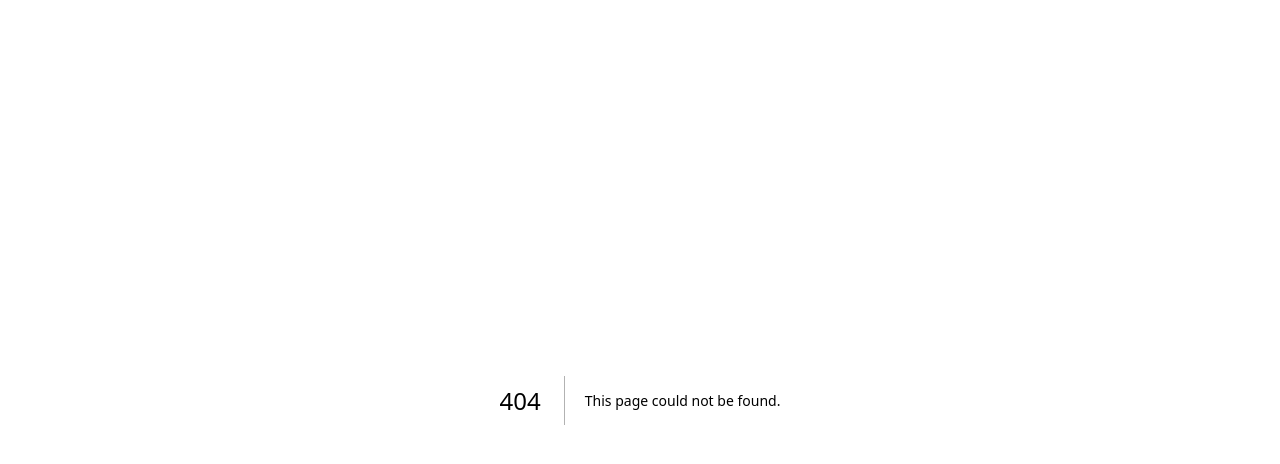
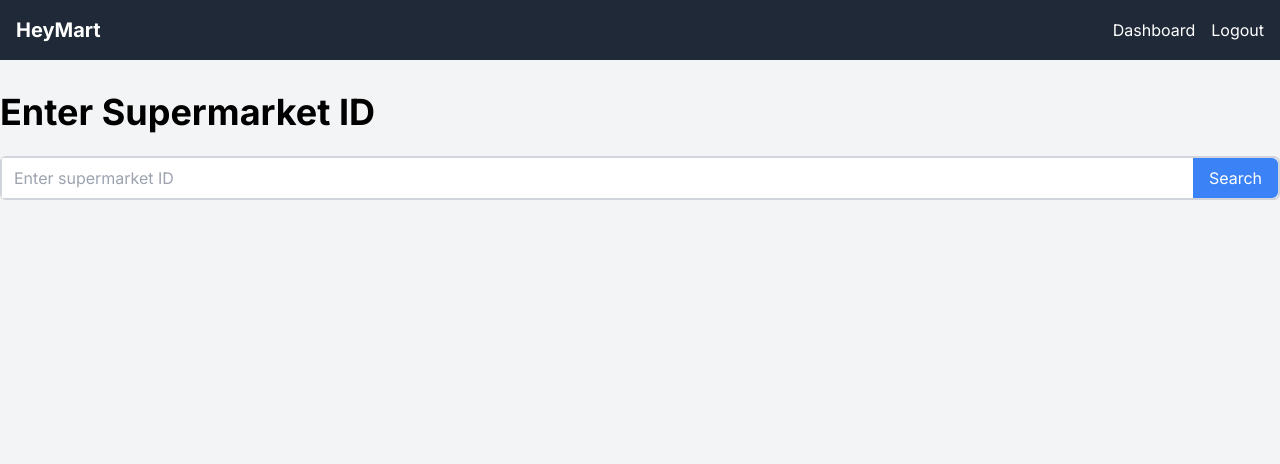
Before and after one commit to AdvPro-B13/heymart-fe, a Next.js app: page /customer/products/supermarket in a window 1280 px wide. Before the commit this address had no page. Shown: the top 464 px of the page. Built offline with nearby package versions, Linux system fonts and the light colour scheme.

Commit message:
[FEAT] Make customer only able to see products

```diff
--- /dev/null
+++ b/src/app/customer/products/page.js
@@ -0,0 +1,58 @@
+'use client';
+import React, { useEffect, useState } from 'react';
+import Navbar from '../../../components/Navbar';
+
+export default function Products() {
+    const [products, setProducts] = useState([]);
+
+    useEffect(() => {
+        const fetchProducts = async () => {
+            const token = localStorage.getItem('token');
+            if (!token) {
+                console.error('No token found');
+                return;
+            }
+            try {
+                const res = await fetch(`${process.env.NEXT_PUBLIC_API_PRODUCT_BASE_URL}/list`, {
+                    method: 'GET',
+                    headers: {
+                        'Content-Type': 'application/json',
+                        'Authorization': `Bearer ${token}`,
+                    },
+                });
+
+                if (res.ok) {
+                    const data = await res.json();
+                    setProducts(data);
+                } else {
+                    console.error('Failed to fetch products');
+                }
+            } catch (error) {
+                console.error('Error fetching products', error);
+            }
+        };
+
+        fetchProducts();
+    }, []);
+
+    return (
+        <div className="min-h-screen bg-gray-300">
+            <Navbar />
+            <div className="container mx-auto py-8">
+                <h1 className="text-4xl font-bold mb-6 text-center text-black">Products</h1>
+                <div className="grid grid-cols-1 md:grid-cols-2 lg:grid-cols-3 gap-6">
+                    {products.map(product => (
+                        <div key={product.id} className="bg-gray-100 p-6 rounded-lg shadow-md">
+                            <image src={product.image} alt={product.name} className="w-full h-48 object-cover rounded-t-lg" />
+                            <h2 className="text-2xl font-bold mt-4 text-black">{product.name}</h2>
+                            <p className="mt-2 text-black">{product.description}</p>
+                            <p className="mt-2 font-semibold text-black">Price: Rp{product.price}</p>
+                            <p className="mt-2 text-black">Quantity: {product.quantity}</p>
+                            <p className="mt-2 text-black">Supermarket ID: {product.supermarketId}</p>
+                        </div>
+                    ))}
+                </div>
+            </div>
+        </div>
+    );
+}
--- /dev/null
+++ b/src/app/customer/products/supermarket/page.js
@@ -0,0 +1,72 @@
+'use client';
+import React, { useEffect, useState } from 'react';
+import Navbar from '../../../../components/Navbar';
+
+export default function Products() {
+    const [products, setProducts] = useState([]);
+    const [supermarketId, setSupermarketId] = useState('');
+
+    const handleSearch = async () => {
+        const token = localStorage.getItem('token');
+        if (!token) {
+            console.error('No token found');
+            return;
+        }
+        try {
+            const res = await fetch(`${process.env.NEXT_PUBLIC_API_PRODUCT_BASE_URL}/supermarket/${supermarketId}`, {
+                method: 'GET',
+                headers: {
+                    'Content-Type': 'application/json',
+                    'Authorization': `Bearer ${token}`,
+                },
+            });
+
+            if (res.ok) {
+                const data = await res.json();
+                setProducts(data);
+            } else {
+                console.error('Failed to fetch products');
+            }
+        } catch (error) {
+            console.error('Error fetching products', error);
+        }
+    };
+
+    return (
+        <div className="min-h-screen bg-gray-100">
+            <Navbar />
+            <div className="container mx-auto py-8">
+                <div className="mb-8">
+                    <h5 className="text-4xl font-bold mb-6 text-black">Enter Supermarket ID</h5>
+                    <div className="flex items-center border-2 border-gray-300 rounded-md">
+                        <input
+                            type="text"
+                            value={supermarketId}
+                            onChange={e => setSupermarketId(e.target.value)}
+                            placeholder="Enter supermarket ID"
+                            className="px-3 py-2 w-full text-black"
+                        />
+                        <button
+                            onClick={handleSearch}
+                            className="px-4 py-2 bg-blue-500 text-white rounded-r-md"
+                        >
+                            Search
+                        </button>
+                    </div>
+                </div>
+                <div className="grid grid-cols-1 md:grid-cols-2 lg:grid-cols-3 gap-6">
+                    {products.map(product => (
+                        <div key={product.id} className="bg-gray-300 p-6 rounded-lg shadow-md">
+                            <image src={product.image} alt={product.name} className="w-full h-48 object-cover rounded-t-lg" />
+                            <h2 className="text-2xl font-bold mt-4 text-black">{product.name}</h2>
+                            <p className="mt-2 text-black">{product.description}</p>
+                            <p className="mt-2 font-semibold text-black">Price: Rp{product.price}</p>
+                            <p className="mt-2 text-black">Quantity: {product.quantity}</p>
+                            <p className="mt-2 text-black">Supermarket ID: {product.supermarketId}</p>
+                        </div>
+                    ))}
+                </div>
+            </div>
+        </div>
+    );
+}
--- a/src/components/Navbar.js
+++ b/src/components/Navbar.js
@@ -64,6 +64,28 @@ const Navbar = () => {
                         >
                             Dashboard
                         </button>
+                        {role === 'CUSTOMER' && (
+                            <>
+                                <div className="relative inline-block">
+                                    <button
+                                        onClick={() => setShowProductDropdown(!showProductDropdown)}
+                                        className="text-white hover:text-gray-400"
+                                    >
+                                        Products List
+                                    </button>
+                                    {showProductDropdown && (
+                                        <div className="absolute right-0 mt-2 w-48 bg-white rounded-md shadow-lg z-20">
+                                            <Link href="/customer/products" className="block px-4 py-2 text-gray-800 hover:bg-gray-200">
+                                                View All Products
+                                            </Link>
+                                            <Link href="/customer/products/supermarket" className="block px-4 py-2 text-gray-800 hover:bg-gray-200">
+                                                Search by supermarket
+                                            </Link>
+                                        </div>
+                                    )}
+                                </div>
+                            </>
+                        )}
                         {role === 'MANAGER' && (
                             <>
                                 <div className="relative inline-block">
```
